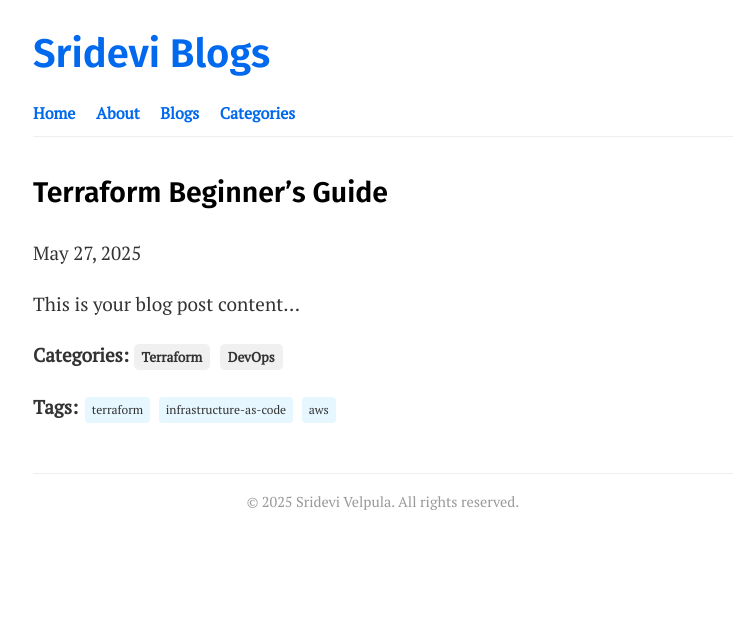
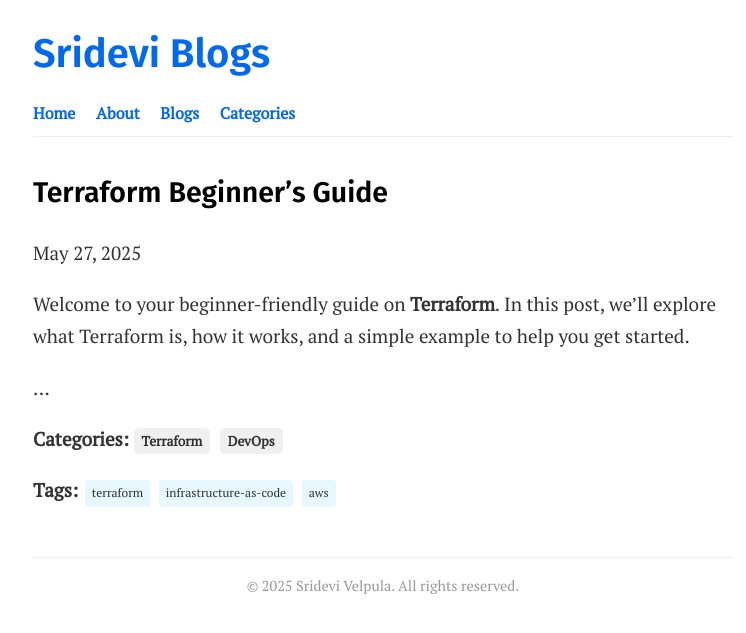
Before and after one commit to srideviblogs/srideviblogs.github.io, a Jekyll site: the page built from _posts/2025-05-27-terraform-guide.md, in a window 1280 px wide. Shown: the top 633 px of the page, without its empty margins (257-1003 px from the left). Built offline with Jekyll 4.4.1, drawn with Linux system fonts in a browser that asks for light colours.

Commit message:
Update 2025-05-27-terraform-guide.md

```diff
--- a/_posts/2025-05-27-terraform-guide.md
+++ b/_posts/2025-05-27-terraform-guide.md
@@ -6,4 +6,6 @@ categories: [Terraform, DevOps]
 tags: [terraform, infrastructure-as-code, aws]
 ---
 
-This is your blog post content...
+Welcome to your beginner-friendly guide on **Terraform**. In this post, we'll explore what Terraform is, how it works, and a simple example to help you get started.
+
+...
```
